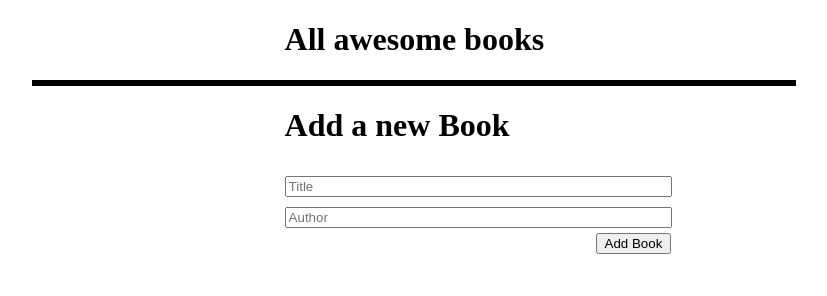
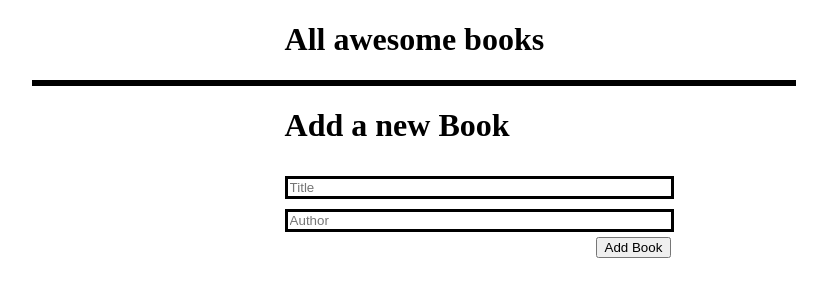
Before and after one commit to Zel-hub7/Awesome_Books, a website: page index.html in a window 1280 px wide. Shown: the whole page, without its empty margins (229-1056 px from the left). Drawn offline with Linux system fonts and the light colour scheme.

Commit message:
Modify the css file

```diff
--- a/style.css
+++ b/style.css
@@ -7,12 +7,14 @@
 }
 #title {
   width: 50%;
+  border: solid black;
 }
 #titles {
   margin-left: 40%;
 }
 #author {
   width: 50%;
+  border: solid black;
 }
 .book-item {
   display: flex;
@@ -48,4 +50,5 @@
 #btn {
   width: 10%;
   margin-left: 41%;
+
 }
```
